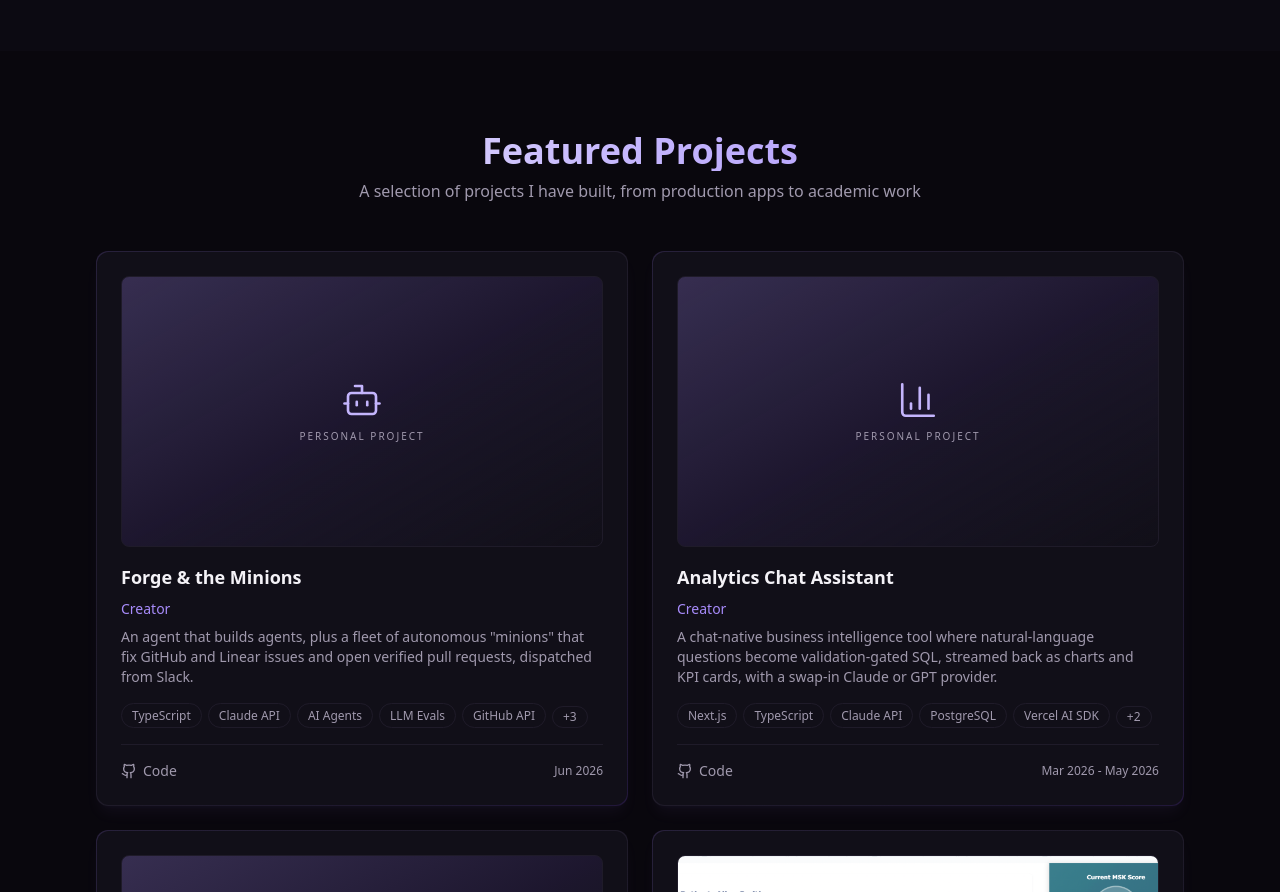
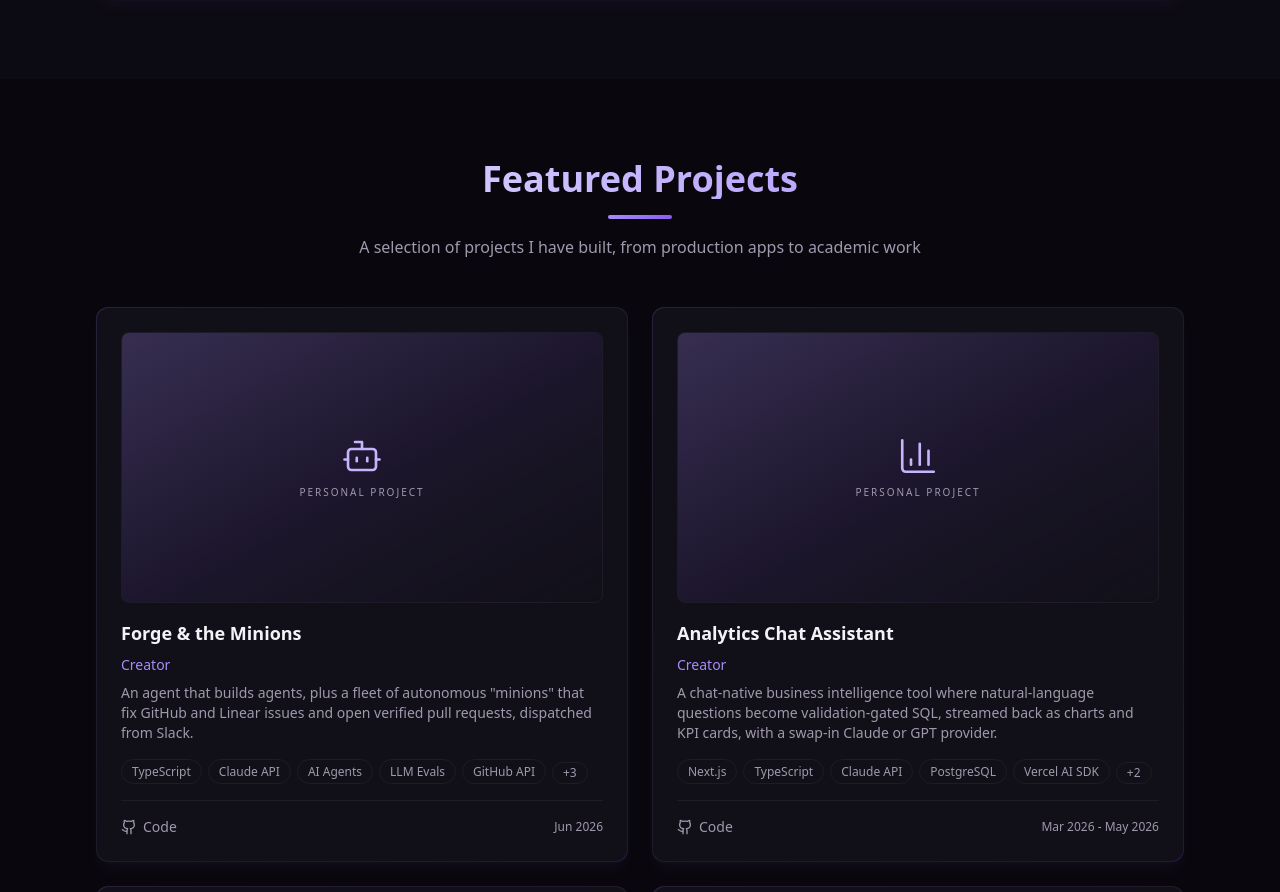
Before and after one commit to salehaiftikharr/portfolio, a Next.js app: page / in a window 1280 px wide. Shown: the part 1908-2800 px from the top of the page. Built offline with nearby package versions, Linux system fonts and the light colour scheme.

Commit message:
Add gradient accent bar under section headings

```diff
--- a/src/components/ui/SectionHeading.tsx
+++ b/src/components/ui/SectionHeading.tsx
@@ -16,10 +16,11 @@ export function SectionHeading({ title, subtitle }: SectionHeadingProps) {
       viewport={{ once: true }}
       className="text-center mb-12"
     >
-      <h2 className="text-3xl md:text-4xl font-bold mb-2 bg-gradient-to-r from-foreground via-primary-glow to-primary bg-clip-text text-transparent">
+      <h2 className="text-3xl md:text-4xl font-bold bg-gradient-to-r from-foreground via-primary-glow to-primary bg-clip-text text-transparent">
         {title}
       </h2>
-      {subtitle && <p className="text-muted max-w-2xl mx-auto">{subtitle}</p>}
+      <div className="mx-auto mt-4 h-1 w-16 rounded-full bg-gradient-to-r from-primary to-accent" />
+      {subtitle && <p className="text-muted max-w-2xl mx-auto mt-4">{subtitle}</p>}
     </motion.div>
   );
 }
```
